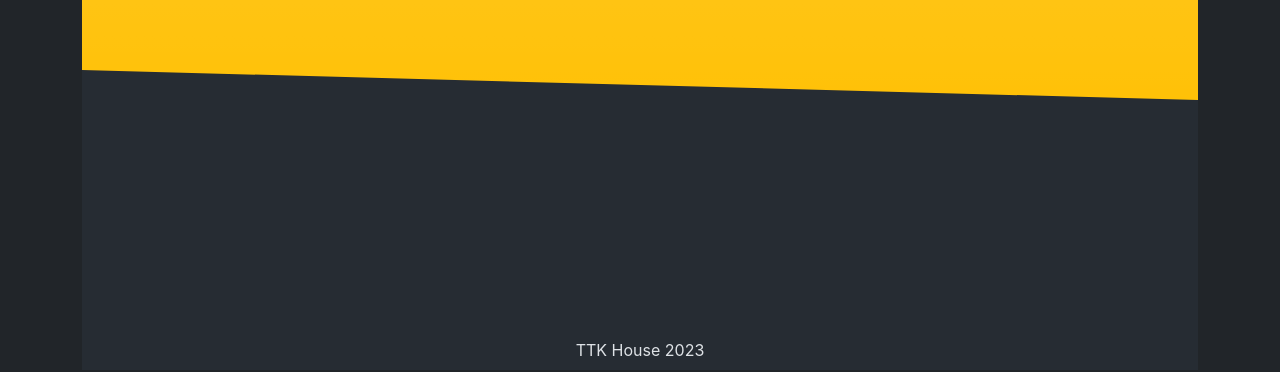
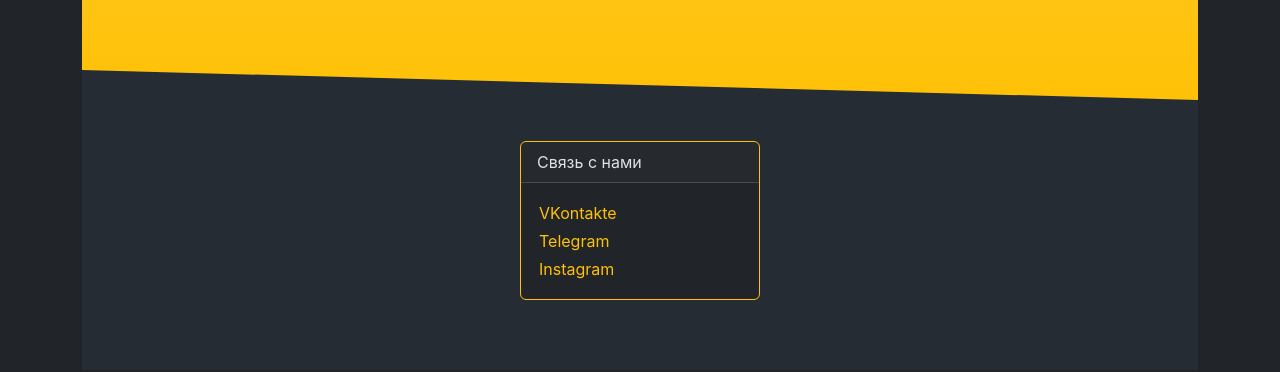
Before and after one commit to iSlideRjs/ttk-house, a React (Create React App) app: page / in a window 1280 px wide. Shown: the part 1172-1544 px from the top of the page. Built offline with nearby package versions, Linux system fonts and the light colour scheme; the HTML template or start-up script is replaced by a standard one.

Commit message:
Add social link

```diff
--- a/src/components/Footer.jsx
+++ b/src/components/Footer.jsx
@@ -1,7 +1,44 @@
+import Card from 'react-bootstrap/Card';
+import Nav from 'react-bootstrap/Nav';
+
 function Footer() {
   return (
-    <div className="block2 d-flex justify-content-center align-items-end">
-      <span className="mb-2">TTK House {new Date().getFullYear()}</span>
+    <div className="block2 d-flex justify-content-center align-items-center">
+      <Card border="warning" style={{ width: '15rem' }}>
+        <Card.Header>Связь с нами</Card.Header>
+        <Card.Body>
+          <Card.Text>
+            {' '}
+            <Nav className="flex-column">
+              <a
+                className="social"
+                target="_blank"
+                rel="noopener noreferrer"
+                href="https://vk.com"
+              >
+                VKontakte
+              </a>
+              <a
+                className="social"
+                target="_blank"
+                rel="noopener noreferrer"
+                href="https://vk.com"
+              >
+                Telegram
+              </a>
+              <a
+                className="social"
+                target="_blank"
+                rel="noopener noreferrer"
+                href="https://vk.com"
+              >
+                Instagram
+              </a>
+            </Nav>
+          </Card.Text>
+        </Card.Body>
+      </Card>
+      {/* <span className="mb-2">TTK House {new Date().getFullYear()}</span> */}
     </div>
   );
 }
--- a/src/components/Slider.jsx
+++ b/src/components/Slider.jsx
@@ -2,24 +2,24 @@ import Carousel from 'react-bootstrap/Carousel';
 
 function Slider() {
   return (
-    <Carousel className="mt-4 ms-2 me-2 mb-4">
+    <Carousel className="mt-4 ms-2 me-2 mb-4 picture">
       <Carousel.Item>
         <img
-          className="d-block w-100 rounded-2"
+          className="d-block w-100"
           src="https://langformula.ru/wp-content/uploads/2019/04/house.jpg"
           alt="First slide"
         />
       </Carousel.Item>
       <Carousel.Item>
         <img
-          className="d-block w-100 rounded-2"
+          className="d-block w-100"
           src="https://langformula.ru/wp-content/uploads/2019/04/house.jpg"
           alt="Second slide"
         />
       </Carousel.Item>
       <Carousel.Item>
         <img
-          className="d-block w-100 rounded-2"
+          className="d-block w-100"
           src="https://langformula.ru/wp-content/uploads/2019/04/house.jpg"
           alt="Third slide"
         />
--- a/src/index.scss
+++ b/src/index.scss
@@ -129,3 +129,17 @@ input {
     display: none;
   }
 }
+
+.picture {
+  clip-path: polygon(0 10%, 100% 0, 100% 90%, 0% 100%);
+}
+
+.social {
+  text-decoration: none;
+  color: $warning;
+  margin: 2px;
+  &:hover {
+    color: #f0d29b;
+    border-right: 1px solid #db9c12;
+  }
+}
```
